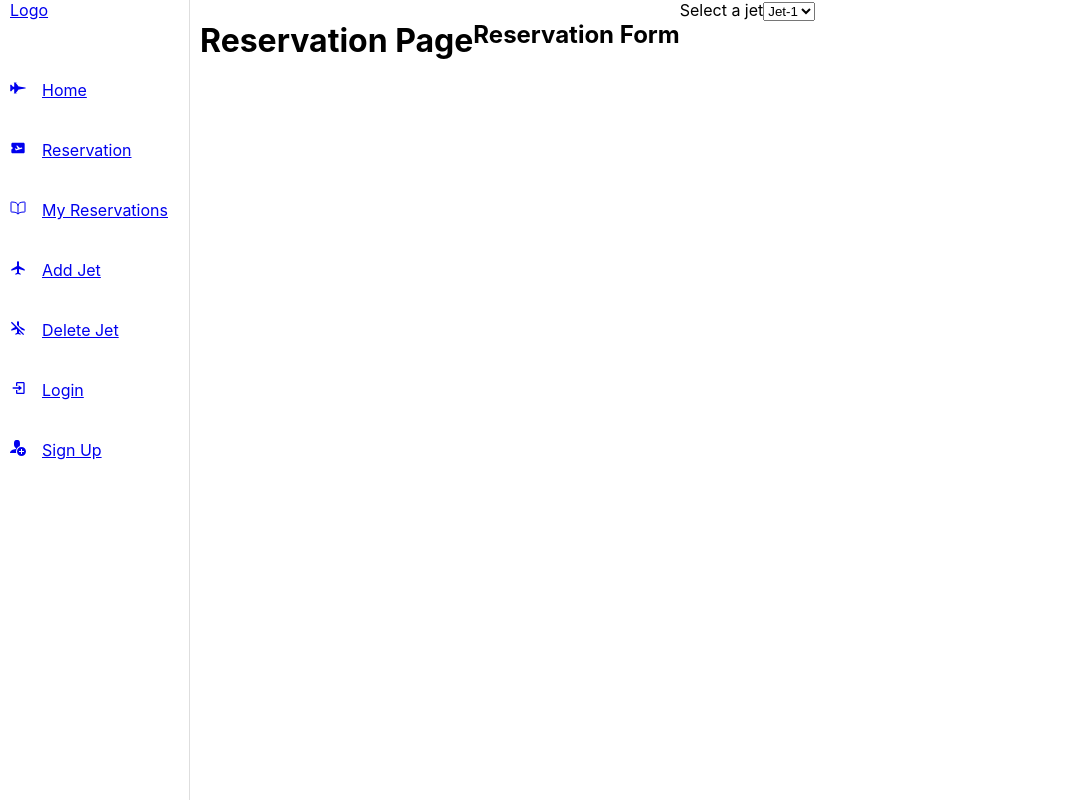
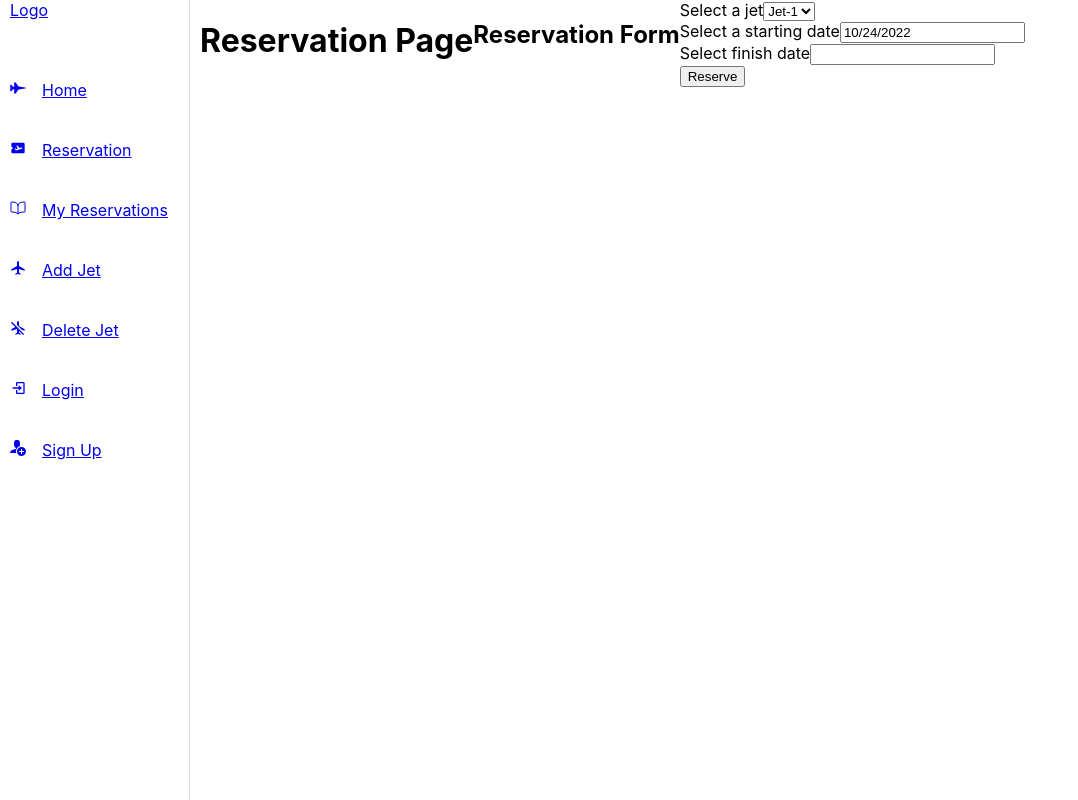
Before and after one commit to mikemtzp/Easy-Fly, a React (Create React App) app: page /reservation in a window 1280 px wide. Shown: the whole page, without its empty margins (0-1078 px from the left). Built offline with nearby package versions, Linux system fonts and the light colour scheme.

Commit message:
Add datePicker component for starting and finishing dates

```diff
--- a/src/components/nav/reservationForm/ReservationForm.js
+++ b/src/components/nav/reservationForm/ReservationForm.js
@@ -1,4 +1,7 @@
 import React, { useState } from 'react';
+import DatePicker from 'react-datepicker';
+// Date-Picke css
+import 'react-datepicker/dist/react-datepicker.css';
 
 function ReservationForm() {
   // Simulates jets state:
@@ -22,6 +25,8 @@ function ReservationForm() {
   ];
 
   const [jetState, setJet] = useState('Select jet');
+  const [startDate, setStartDate] = useState(new Date());
+  const [finishDate, setFinishDate] = useState('');
 
   const handleJet = (jet) => {
     console.log(jet.target.value);
@@ -30,6 +35,23 @@ function ReservationForm() {
 
   const handleForm = (e) => {
     e.preventDefault();
+    const reservation = {
+      jet_id: jetState,
+      starting_date: startDate,
+      finishing_date: finishDate,
+    };
+    console.log(reservation);
+  };
+
+  const handleStartDate = (date) => {
+    console.log(`starting date: ${date}`);
+    setStartDate(date);
+    setFinishDate(date);
+  };
+
+  const handleFinishDate = (date) => {
+    console.log(`finish date: ${date}`);
+    setFinishDate(date);
   };
 
   return (
@@ -45,7 +67,24 @@ function ReservationForm() {
           </select>
         </label>
         {/* starting date */}
+        <div>
+          Select a starting date
+          <DatePicker
+            id="startDate"
+            selected={startDate}
+            onChange={(date) => handleStartDate(date)}
+          />
+        </div>
         {/* finish date */}
+        <div>
+          Select finish date
+          <DatePicker
+            id="finishDate"
+            selected={finishDate}
+            onChange={(date) => handleFinishDate(date)}
+          />
+        </div>
+        <button type="submit">Reserve</button>
       </form>
     </>
   );
```
